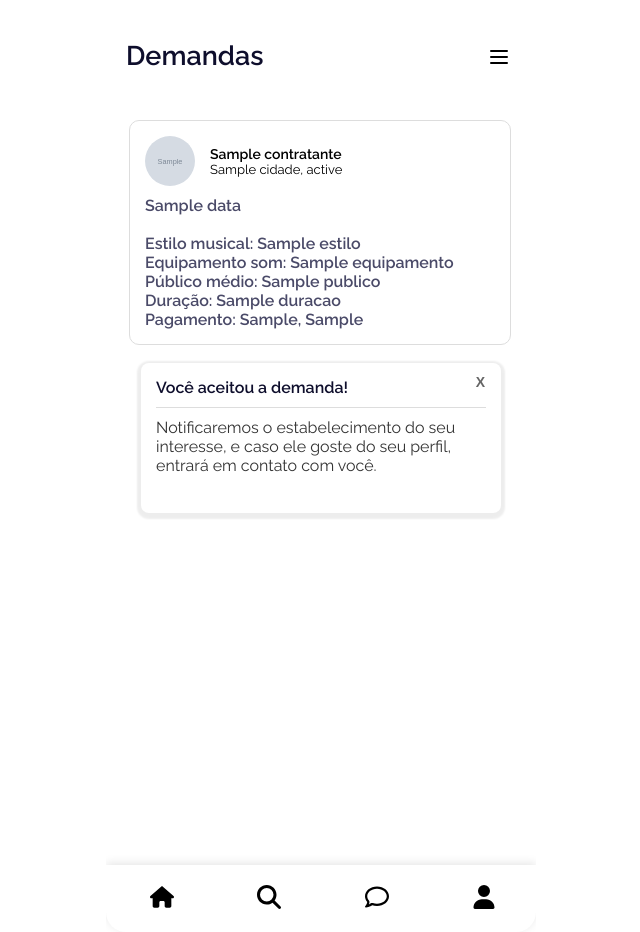
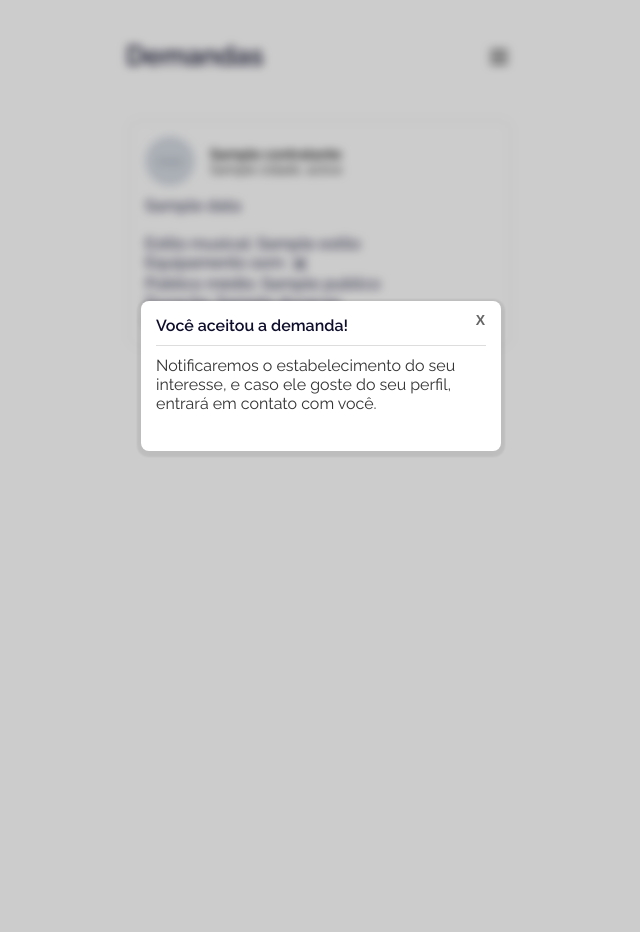
Before and after one commit to ericksoares13/INF221-COOLVERT, a Flask app: template app/templates/musicianHome.html in a window 1280 px wide. Shown: the whole page, without its empty margins (319-959 px from the left). After the commit the page ends 456 px from the top, so only its background shows below. Run offline with Flask 3, Linux system fonts and the light colour scheme; the template is opened without the code that fills it: most values are stand-ins (such as "Sample title", 1, 10 or a date in 2020); grey boxes marked "Sample" are stand-in pictures.

Commit message:
Finalizando página de demandas do músico

```diff
--- a/app/templates/musicianHome.html
+++ b/app/templates/musicianHome.html
@@ -84,6 +84,28 @@
             transform: translate(2px, 0);
         }
 
+        .overlay {
+            position: fixed;
+            top: 0;
+            left: 0;
+            width: 100%;
+            height: 100%;
+            background-color: rgba(0, 0, 0, 0.2);
+            z-index: 999;
+            display: none;
+            pointer-events: none;
+        }
+
+        .overlay.active {
+            display: block;
+            pointer-events: auto;
+        }
+
+        .blur-background {
+            filter: blur(5px);
+            transition: filter 0.3s ease;
+        }
+
         .notification {
             background-color: #ffffff;
             padding: 15px;
@@ -100,6 +122,7 @@
             text-align: left;
             z-index: 9999;
             animation: growNotification 0.5s ease-in-out;
+            filter: none;
         }
 
         @keyframes growNotification {
@@ -155,6 +178,7 @@
         }
 
         .demand-item {
+            position: relative;
             width: 350px;
             background-color: #fff;
             border: 1px solid #ddd;
@@ -197,6 +221,33 @@
         .demand-item-text p {
             font-size: 13px;
             font-weight: 400;
+        }
+
+        .icon {
+            width: 20px;
+            height: 20px;
+            fill: #4A4A68;
+            vertical-align: middle;
+            display: inline-block;
+        }
+
+        .demand-item-header {
+            position: absolute;
+            top: 10px;
+            right: 10px;
+        }
+
+        .accept-button {
+            font-family: 'Raleway', sans-serif;
+            font-size: 14px;
+            background-color: white;
+            color: black;
+            font-weight: 1000;
+            border: none;
+            padding-top: 18px;
+            padding-right: 15px;
+            border-radius: 5px;
+            cursor: pointer;
         }
 
         .filter {
@@ -242,7 +293,16 @@
 </head>
 
 <body>
-    <div class="phone-frame">
+    <div class="overlay" id="overlay"></div>
+
+    <div class="notification" id="notification">
+        <button class="close-button" onclick="closeNotification()">X</button>
+        <p class="bold-text">Você aceitou a demanda!</p>
+        <hr class="divider">
+        <p>Notificaremos o estabelecimento do seu interesse, e caso ele goste do seu perfil, entrará em contato com você.</p>
+    </div>
+
+    <div class="phone-frame" id="main_content">
         <div class="content">
             <h1>Demandas</h1>
             <div class="filter">
@@ -261,7 +321,12 @@
 
         <div class="demand-list">
             {% for demand in demands %}
-                <li class="demand-item" data-demand-id="{{ demand.id }}">
+                <li class="demand-item" situation="{{ demand.situation }}">
+                    <div class="demand-item-header" data-demand-id="{{ demand.id }}">
+                        {% if demand.situation == 'Disponível' %}
+                            <button class="accept-button">ACEITAR</button>
+                        {% endif %}
+                    </div>
                     <div class="demand-item-content">
                         <img src="{{ demand.image }}" alt="Image" onerror="this.onerror=null; this.src='../static/images/avatar-default.svg';">
                         <div class="demand-item-text">
@@ -272,19 +337,26 @@
                     <p>{{ demand.data }}</p>
                     <br>
                     <p>Estilo musical: {{ demand.estilos | join(', ') }}</p>
-                    <p>Equipamento som: {{ demand.equipamento }}</p>
+                    <p>Equipamento som:
+                        {% if demand.equipamento == True%}
+                            <svg class="icon" xmlns="http://www.w3.org/2000/svg"
+                            viewBox="0 0 448 512"><!--!Font Awesome Free 6.6.0 by @fontawesome - https://fontawesome.com License - https://fontawesome.com/license/free Copyright 2024 Fonticons, Inc.-->
+                            <path
+                                d="M438.6 105.4c12.5 12.5 12.5 32.8 0 45.3l-256 256c-12.5 12.5-32.8 12.5-45.3 0l-128-128c-12.5-12.5-12.5-32.8 0-45.3s32.8-12.5 45.3 0L160 338.7 393.4 105.4c12.5-12.5 32.8-12.5 45.3 0z" />
+                        </svg>
+                        {% else %}
+                        <svg class="icon" xmlns="http://www.w3.org/2000/svg"
+                            viewBox="0 0 384 512"><!--!Font Awesome Free 6.6.0 by @fontawesome - https://fontawesome.com License - https://fontawesome.com/license/free Copyright 2024 Fonticons, Inc.-->
+                            <path
+                                d="M342.6 150.6c12.5-12.5 12.5-32.8 0-45.3s-32.8-12.5-45.3 0L192 210.7 86.6 105.4c-12.5-12.5-32.8-12.5-45.3 0s-12.5 32.8 0 45.3L146.7 256 41.4 361.4c-12.5 12.5-12.5 32.8 0 45.3s32.8 12.5 45.3 0L192 301.3 297.4 406.6c12.5 12.5 32.8 12.5 45.3 0s12.5-32.8 0-45.3L237.3 256 342.6 150.6z" />
+                        </svg>
+                        {% endif %}
+                    </p>
                     <p>Público médio: {{ demand.publico }}</p>
                     <p>Duração: {{ demand.duracao }}</p>
                     <p>Pagamento: {{ demand.tipo_pagamento }}, {{ demand.momento_pagamento }}</p>
                 </li>
             {% endfor %}
-        </div>
-
-        <div class="notification" id="notification">
-            <button class="close-button" onclick="closeNotification()">X</button>
-            <p class="bold-text">Você aceitou a demanda!</p>
-            <hr class="divider">
-            <p>Notificaremos o estabelecimento do seu interesse, e caso ele goste do seu perfil, entrará em contato com você.</p>
         </div>
 
         <div class="nav-bar">
@@ -326,13 +398,6 @@
     </div>
 
     <script>
-        function closeNotification() {
-            const notificationDiv = document.querySelector('.notification');
-            if (notificationDiv) {
-                notificationDiv.style.display = 'none';
-            }
-        }
-
         function toggleFilterMenu() {
             const menu = document.getElementById('filterMenu');
             menu.style.display = menu.style.display === 'block' ? 'none' : 'block';
@@ -353,6 +418,47 @@
 
             document.getElementById('filterMenu').style.display = 'none';
         }
+
+        document.querySelectorAll('.demand-item-header').forEach(item => {
+            item.addEventListener('click', () => {
+                const chatId = item.getAttribute('data-demand-id');
+                console.log(chatId)
+                const form = document.createElement('form');
+                form.action = '/candidatarDemanda';
+                form.method = 'POST';
+                form.style.display = 'none';
+
+                const input = document.createElement('input');
+                input.type = 'hidden';
+                input.name = 'demanda_id';
+                input.value = chatId;
+
+                form.appendChild(input);
+                document.body.appendChild(form);
+                form.submit();
+            });
+        });
+
+         function closeNotification() {
+            document.getElementById('notification').style.display = 'none';
+            document.getElementById('overlay').classList.remove('active');
+            document.getElementById('main_content').classList.remove('blur-background');
+        }
+
+        function showNotification() {
+            document.getElementById('notification').style.display = 'block';
+            document.getElementById('overlay').classList.add('active');
+            document.getElementById('main_content').classList.add('blur-background');
+        }
+
+        document.addEventListener('DOMContentLoaded', (event) => {
+            const notification = "{{ notification }}";
+            if (notification) {
+                showNotification();
+            } else {
+                closeNotification();
+            }
+        });
     </script>
 </body>
 
```
Also changed, not shown: app/routes/MusicianHome.py (+21 -1 lines).
